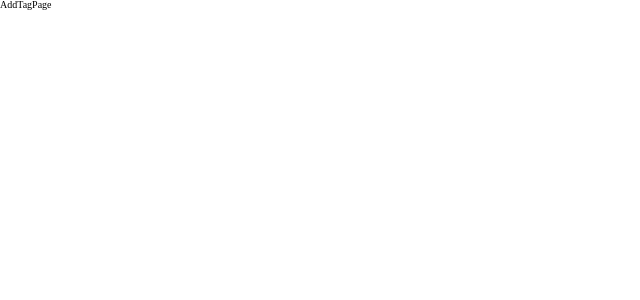
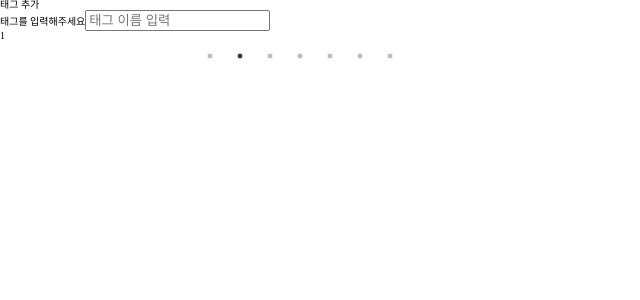
Before and after one commit to DOSOPT-SOPKATHON-WEB4/Web, a React (Vite) app in the folder FrontEnd/: page /add-tag in a window 1280 px wide. Shown: the top 300 px of the page, without its empty margins (0-640 px from the left). Built offline with nearby package versions, Linux system fonts and the light colour scheme; a web font is replaced by a local one.

Commit message:
fix: 충돌 에러 해결

```diff
--- a/FrontEnd/package.json
+++ b/FrontEnd/package.json
@@ -14,6 +14,7 @@
     "react": "^18.2.0",
     "react-dom": "^18.2.0",
     "react-router-dom": "^6.20.0",
+    "react-slick": "^0.29.0",
     "styled-components": "^6.1.1",
     "styled-reset": "^4.5.1",
     "vite-plugin-svgr": "^4.2.0"
@@ -29,6 +30,7 @@
     "eslint-plugin-react-hooks": "^4.6.0",
     "eslint-plugin-react-refresh": "^0.4.4",
     "prettier": "^3.1.0",
+    "slick-carousel": "^1.8.1",
     "vite": "^5.0.0"
   }
 }
--- a/FrontEnd/src/pages/AddTagPage.jsx
+++ b/FrontEnd/src/pages/AddTagPage.jsx
@@ -1,7 +1,72 @@
 import styled from 'styled-components';
+import Slider from 'react-slick';
+import 'slick-carousel/slick/slick.css';
+import 'slick-carousel/slick/slick-theme.css';
+
+const settings = {
+  dots: true,
+  infinite: true,
+  speed: 500,
+  autoplay: true,
+  slidersToShow: 1,
+  slidersToScroll: 1,
+  centerMode: true,
+  centerPadding: '0px',
+  draggable: true,
+};
 
 const AddTagPage = () => {
-  return <div>AddTagPage</div>;
+  return (
+    <>
+      <St.AddTag>태그 추가</St.AddTag>
+      <St.TagContainer>
+        태그를 입력해주세요
+        <St.TagContainerInput placeholder='태그 이름 입력' />
+      </St.TagContainer>
+      <St.CarouselContainer>
+        <St.CarouselBox {...settings}>
+          <h2> Single Item</h2>
+
+          <div>
+            <h3>1</h3>
+          </div>
+          <div>
+            <h3>2</h3>
+          </div>
+          <div>
+            <h3>3</h3>
+          </div>
+          <div>
+            <h3>4</h3>
+          </div>
+          <div>
+            <h3>5</h3>
+          </div>
+          <div>
+            <h3>6</h3>
+          </div>
+        </St.CarouselBox>
+      </St.CarouselContainer>
+    </>
+  );
 };
 
 export default AddTagPage;
+
+const St = {
+  AddTag: styled.header``,
+  TagContainer: styled.section``,
+  TagContainerInput: styled.input`
+    &::placeholder {
+    }
+  `,
+  CarouselBox: styled(Slider)`
+    .carousel-item {
+      width: 50%;
+      height: 50%;
+    }
+  `,
+  CarouselContainer: styled.div`
+    width: 60rem;
+  `,
+};
```
Also changed, not shown: 1 other file (tests, documents, lock files or other folders).
